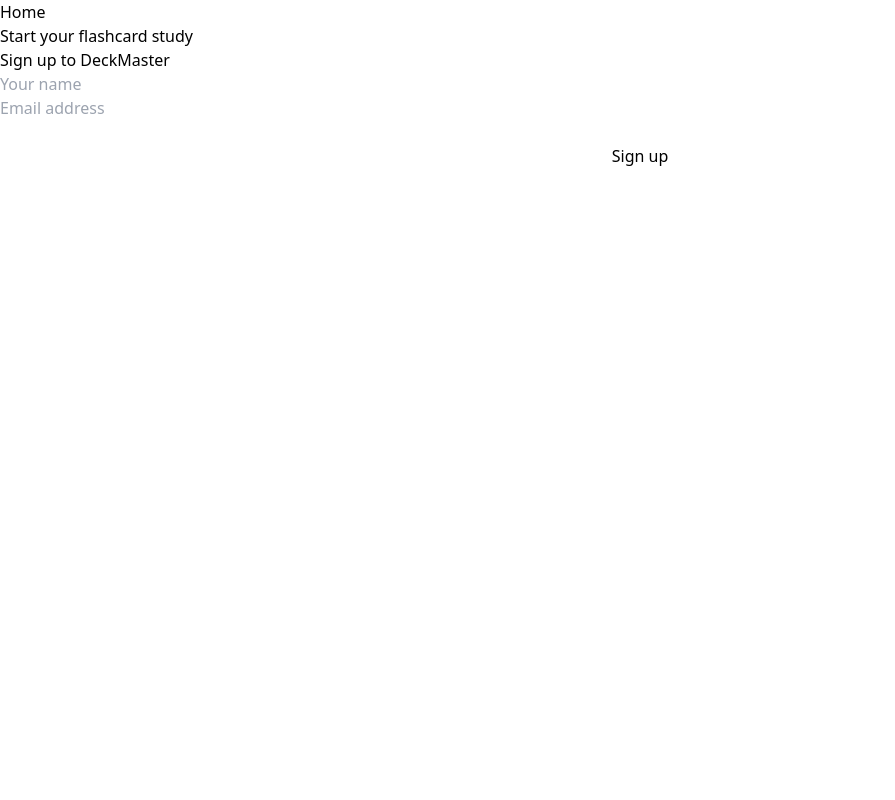
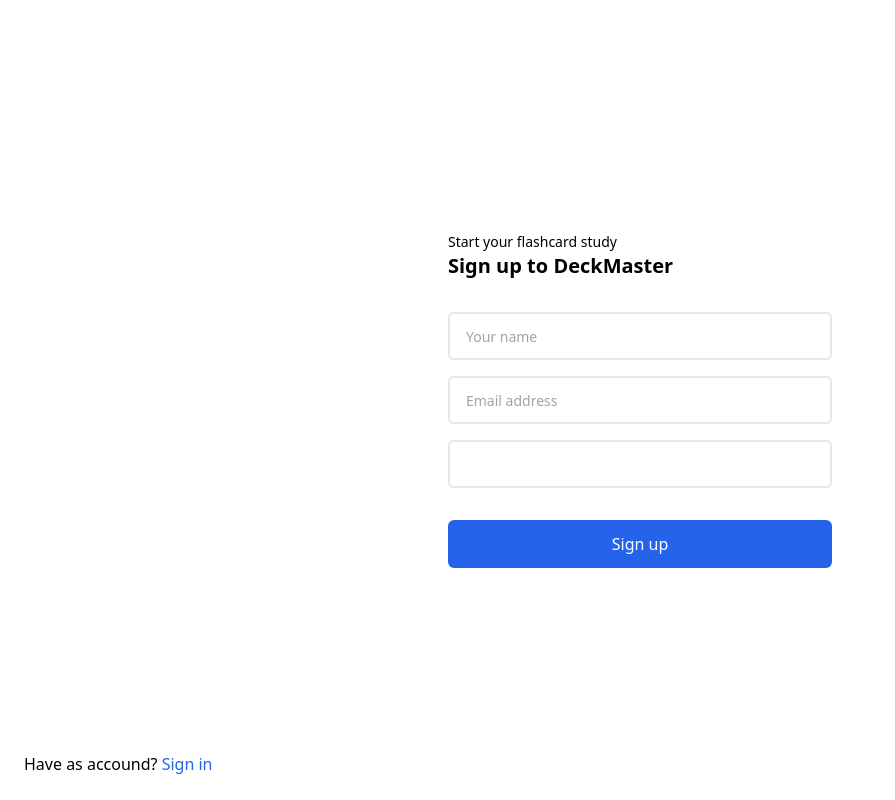
Before and after one commit to helton-mori-dev/flashcard-app-front, a Vue app: page / in a window 1280 px wide. Shown: the whole page, without its empty margins (0-895 px from the left). Built offline with nearby package versions, Linux system fonts and the light colour scheme; the HTML template or start-up script is replaced by a standard one.

Commit message:
Basic sign up layout

```diff
--- a/src/App.vue
+++ b/src/App.vue
@@ -1,14 +1,21 @@
 <script setup lang="ts">
-import { RouterLink, RouterView } from 'vue-router'
+import { RouterView } from 'vue-router'
 </script>
 
 <template>
-  <header>
+  <!-- <header>
     <nav>
       <RouterLink to="/">Home</RouterLink>
     </nav>
+  </header> -->
+
+  <section class="main flex content-center items-center">
     <RouterView />
-  </header>
+  </section>
 </template>
 
-<style scoped></style>
+<style scoped>
+.main {
+  height: 100vh;
+}
+</style>
--- a/src/views/SignUpView.vue
+++ b/src/views/SignUpView.vue
@@ -1,12 +1,34 @@
 <script setup lang="ts"></script>
 
 <template>
-  <main class="flex flex-col">
-    <h1 class="">Start your flashcard study</h1>
-    <h2>Sign up to DeckMaster</h2>
-    <input type="text" placeholder="Your name" />
-    <input type="text" placeholder="Email address" />
-    <input type="password" />
-    <button type="submit">Sign up</button>
-  </main>
+  <section class="login flex flex-col justify-center items-center container max-w-sm mx-auto">
+    <div class="login__label text-left w-full">
+      <h1 class="text-sm">Start your flashcard study</h1>
+      <h2 class="text-xl font-bold mb-8">Sign up to DeckMaster</h2>
+    </div>
+    <input
+      type="text"
+      placeholder="Your name"
+      class="placeholder:text-sm border-2 hover:border-black w-full rounded-md h-12 pl-4 mb-4 transition-all"
+    />
+    <input
+      type="text"
+      placeholder="Email address"
+      class="placeholder:text-sm border-2 hover:border-black w-full rounded-md h-12 pl-4 mb-4 transition-all"
+    />
+    <input
+      type="password"
+      class="border-2 hover:border-black w-full rounded-md h-12 pl-4 mb-8 transition-all"
+    />
+    <button
+      type="submit"
+      class="rounded-md w-full h-12 bg-blue-600 text-white hover:bg-blue-300 transition-all"
+    >
+      Sign up
+    </button>
+    <div class="login__sign-in fixed left-6 bottom-6">
+      Have as accound?
+      <RouterLink to="/" class="text-blue-600 hover:text-blue-400">Sign in</RouterLink>
+    </div>
+  </section>
 </template>
```
